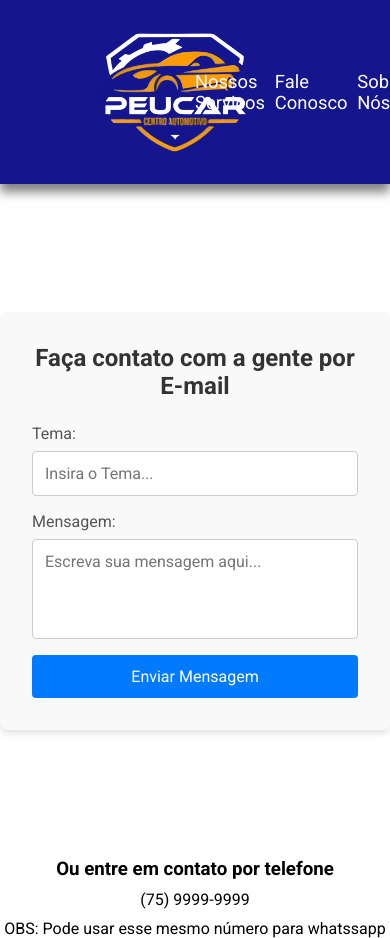
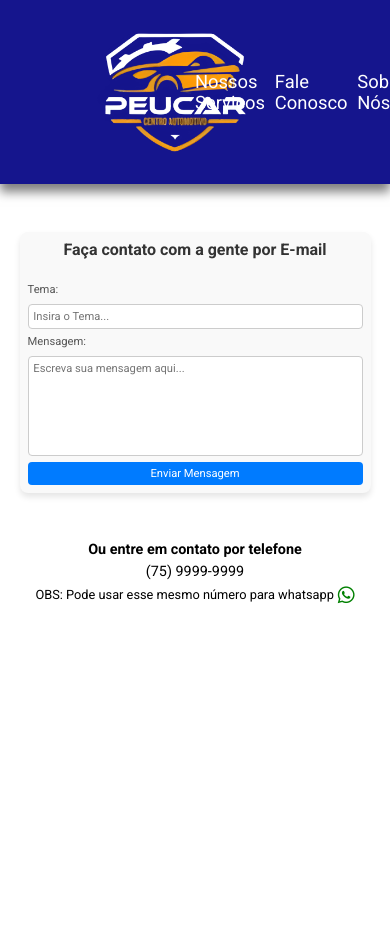
Before and after one commit to lucas-gomes-santana/Site-Para-a-PeuCar, a plain HTML site: page front-end/pages/contatos.html in a window 390 px wide. Shown: the top 938 px of the page. After the commit the page ends 844 px from the top, so only its background shows below. Drawn offline with Linux system fonts and the light colour scheme.

Commit message:
Adicionando responsividade em contatos

```diff
--- a/front-end/pages/contatos.html
+++ b/front-end/pages/contatos.html
@@ -4,6 +4,7 @@
     <meta charset="UTF-8">
     <meta name="viewport" content="width=device-width, initial-scale=1.0">
     <link rel="stylesheet" href="../styles/index.css">
+    <link rel="stylesheet" href="https://cdnjs.cloudflare.com/ajax/libs/font-awesome/6.4.0/css/all.min.css">
     <title>Nossos Contatos</title>
 </head>
 <body>
@@ -28,7 +29,7 @@
     <section class="contacts-container_2">
         <h3>Ou entre em contato por telefone</h3>
         <p>(75) 9999-9999</p>
-        <span>OBS: Pode usar esse mesmo número para whatssapp</span>
+        <span>OBS: Pode usar esse mesmo número para whatsapp <i class="fab fa-whatsapp"></i></span>
     </section>
 
     <script src="../scripts/header.js" defer></script>
--- a/front-end/styles/_contatos.scss
+++ b/front-end/styles/_contatos.scss
@@ -4,7 +4,7 @@
     border-radius: 8px;
     box-shadow: 0 4px 6px rgba(0, 0, 0, 0.1);
     max-width: 600px;
-    margin: 8rem auto;
+    margin: 6rem auto;
 
     h3 {
         font-size: 1.5rem;
@@ -68,5 +68,179 @@
     flex-direction: column;
     align-items: center;
     justify-content: center;
-    gap: 10px;
+    gap: 20px;
+
+    h3 {
+        font-size: 1.4rem;
+    }
+
+    p {
+        font-size: 1.2rem;
+    }
+
+    span {
+        display: flex;
+        justify-content: center;
+        align-items: center;
+        gap: 5px;
+
+        i {
+            font-size: 1.7rem;
+            color: green;
+        }
+    }
 }
+
+
+// Responsividade para tablets e celulares
+@media (max-width: 1024px) {
+    .contacts-container {
+        max-width: 90%;
+        margin: 5rem auto;
+        padding: 1.5rem;
+
+        h3 {
+            font-size: 1.3rem;
+        }
+
+        .contacts-form {
+            gap: 0.75rem;
+
+            label {
+                font-size: 0.9rem;
+
+                input,
+                textarea {
+                    font-size: 0.9rem;
+                    padding: 0.5rem;
+                }
+            }
+
+            button {
+                font-size: 0.9rem;
+                padding: 0.5rem;
+            }
+        }
+    }
+
+    .contacts-container_2 {
+        gap: 10px;
+
+        h3 {
+            font-size: 1.2rem;
+        }
+
+        p {
+            font-size: 1rem;
+        }
+
+        span {
+            gap: 3px;
+
+            i {
+                font-size: 1.5rem;
+            }
+        }
+    }
+}
+
+@media (max-width: 768px) {
+    .contacts-container {
+        padding: 1rem;
+        margin: 4rem auto;
+
+        h3 {
+            font-size: 1.1rem;
+        }
+
+        .contacts-form {
+            gap: 0.5rem;
+
+            label {
+                font-size: 0.8rem;
+
+                input,
+                textarea {
+                    font-size: 0.8rem;
+                    padding: 0.4rem;
+                }
+            }
+
+            button {
+                font-size: 0.8rem;
+                padding: 0.4rem;
+            }
+        }
+    }
+
+    .contacts-container_2 {
+        gap: 8px;
+
+        h3 {
+            font-size: 1rem;
+        }
+
+        p {
+            font-size: 0.9rem;
+        }
+
+        span {
+            gap: 2px;
+
+            i {
+                font-size: 1.3rem;
+            }
+        }
+    }
+}
+
+@media (max-width: 480px) {
+    .contacts-container {
+        padding: 0.5rem;
+        margin: 3rem auto;
+
+        h3 {
+            font-size: 1rem;
+        }
+
+        .contacts-form {
+            gap: 0.4rem;
+
+            label {
+                font-size: 0.7rem;
+
+                input,
+                textarea {
+                    font-size: 0.7rem;
+                    padding: 0.3rem;
+                }
+            }
+
+            button {
+                font-size: 0.7rem;
+                padding: 0.3rem;
+            }
+        }
+    }
+
+    .contacts-container_2 {
+        gap: 5px;
+
+        h3 {
+            font-size: 0.9rem;
+        }
+
+        p {
+            font-size: 0.9rem;
+        }
+
+        span {
+            gap: 4px;
+            font-size: 0.8rem;
+
+            i {
+                font-size: 1.2rem;
+            }
+        }
+    }
+}
```
Also changed, not shown: front-end/styles/index.css, 1 other file.
